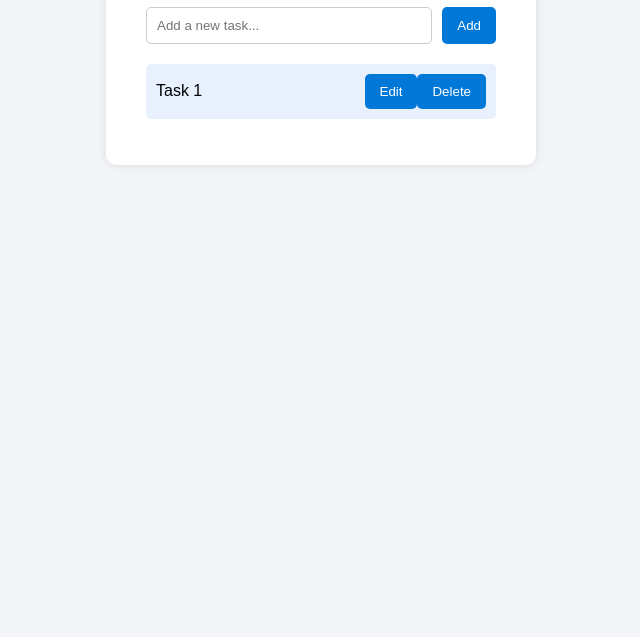
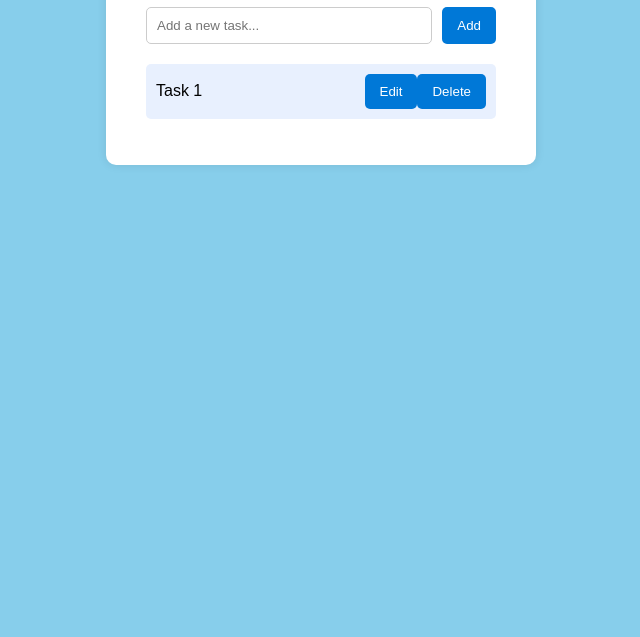
Before and after one commit to leenavemula25/Assignment3, a plain HTML site: page index.html in a window 1280 px wide. Shown: the part 163-800 px from the top of the page, without its empty margins (319-959 px from the left). Drawn offline with Linux system fonts and the light colour scheme.

Commit message:
version3

```diff
--- a/style.css
+++ b/style.css
@@ -1,6 +1,6 @@
 body {
   font-family: Arial, sans-serif;
-  background: #f2f4f7;
+  background: skyblue;
   margin: 0;
   padding: 0;
   display: flex;
```
